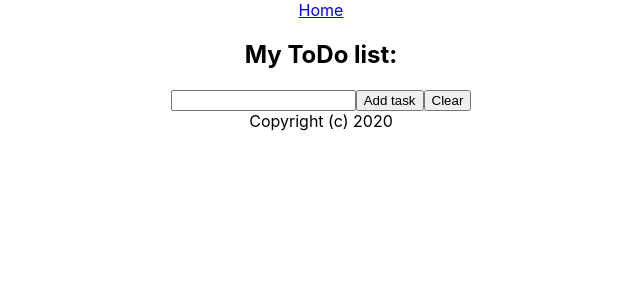
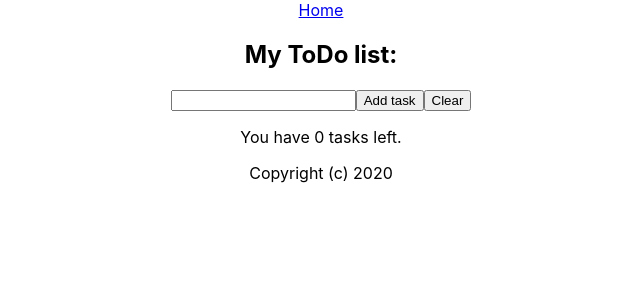
Before and after one commit to Anzure/learning-react, a React (Create React App) app: page / in a window 1280 px wide. Shown: the top 300 px of the page, without its empty margins (319-959 px from the left). Built offline with nearby package versions, Linux system fonts and the light colour scheme.

Commit message:
Tasks left counter

```diff
--- a/src/components/TodoManager.tsx
+++ b/src/components/TodoManager.tsx
@@ -51,9 +51,15 @@ export default function TodoManager() {
 
             <TodoListView todos={todos} toggle={toggleComplededTask} />
 
-            <input ref={todoNameRef} type="text" />
-            <button onClick={addTaskToList}>Add task</button>
-            <button onClick={clearCompletedTasks}>Clear</button>
+            <div>
+                <input ref={todoNameRef} type="text" />
+                <button onClick={addTaskToList}>Add task</button>
+                <button onClick={clearCompletedTasks}>Clear</button>
+            </div>
+
+            <div>
+                <p>You have {todos.filter((todo) => !todo.completed).length} tasks left.</p>
+            </div>
 
         </div>
     );
--- a/src/interfaces/TodoItem.ts
+++ b/src/interfaces/TodoItem.ts
@@ -2,4 +2,6 @@ export default interface TodoItem {
     id: string;
     name: string;
     completed: boolean;
+    added?: Date;
+    deadline?: Date;
 }
```
